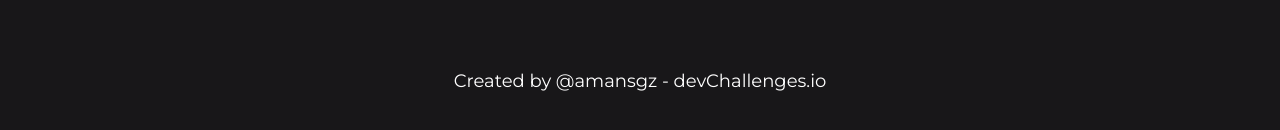
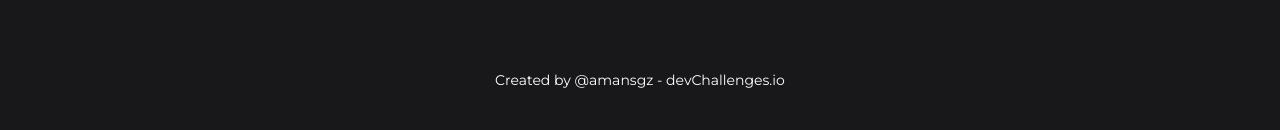
Before and after one commit to amansgz/css-interior-consultant, a plain HTML site: page index.html in a window 1280 px wide. Shown: the part 864-994 px from the top of the page. Drawn offline with nearby package versions, Linux system fonts and the light colour scheme.

Commit message:
Apply smaller font size to footer

```diff
--- a/css/app.css
+++ b/css/app.css
@@ -196,6 +196,9 @@ img {
   margin-top: 10rem;
   text-align: center;
 }
+.footer a {
+  font-size: 14px;
+}
 @media only screen and (min-width: 992px) {
   body {
     margin: auto;
```
